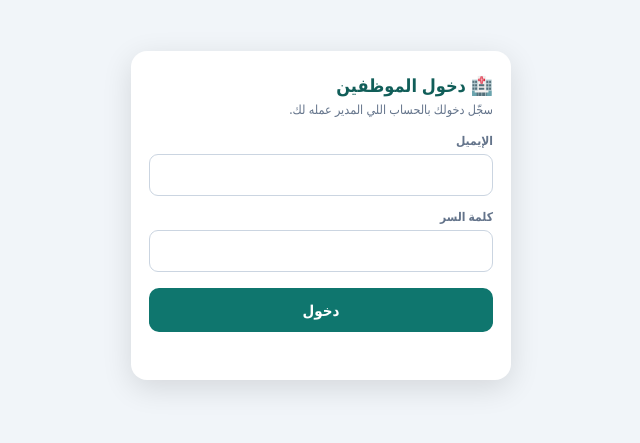
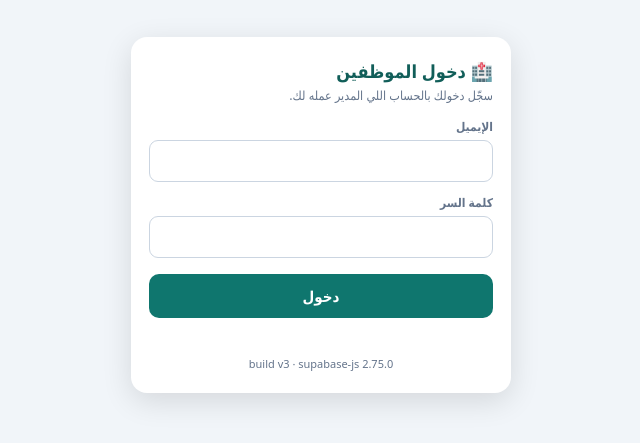
Before and after one commit to AbdElRahman013/elryad-clinic, a plain HTML site: page index.html in a window 1280 px wide. Shown: the part 185-628 px from the top of the page, without its empty margins (319-959 px from the left). Drawn offline with nearby package versions, Linux system fonts and the light colour scheme.

Commit message:
Add files via upload

```diff
--- a/index.html
+++ b/index.html
@@ -226,6 +226,7 @@
       <input type="password" class="field-input" id="loginPass" autocomplete="current-password" style="direction:ltr; text-align:right;" onkeydown="if(event.key==='Enter')doLogin()" /></div>
     <button class="btn-save" onclick="doLogin()">دخول</button>
     <div id="loginMsg" style="margin-top:10px; font-size:12.5px; font-weight:700; color:var(--red); min-height:16px;"></div>
+    <div style="margin-top:12px; font-size:11px; color:var(--muted); text-align:center; direction:ltr;">build v3 · supabase-js 2.75.0</div>
   </div>
 </div>
 
```
